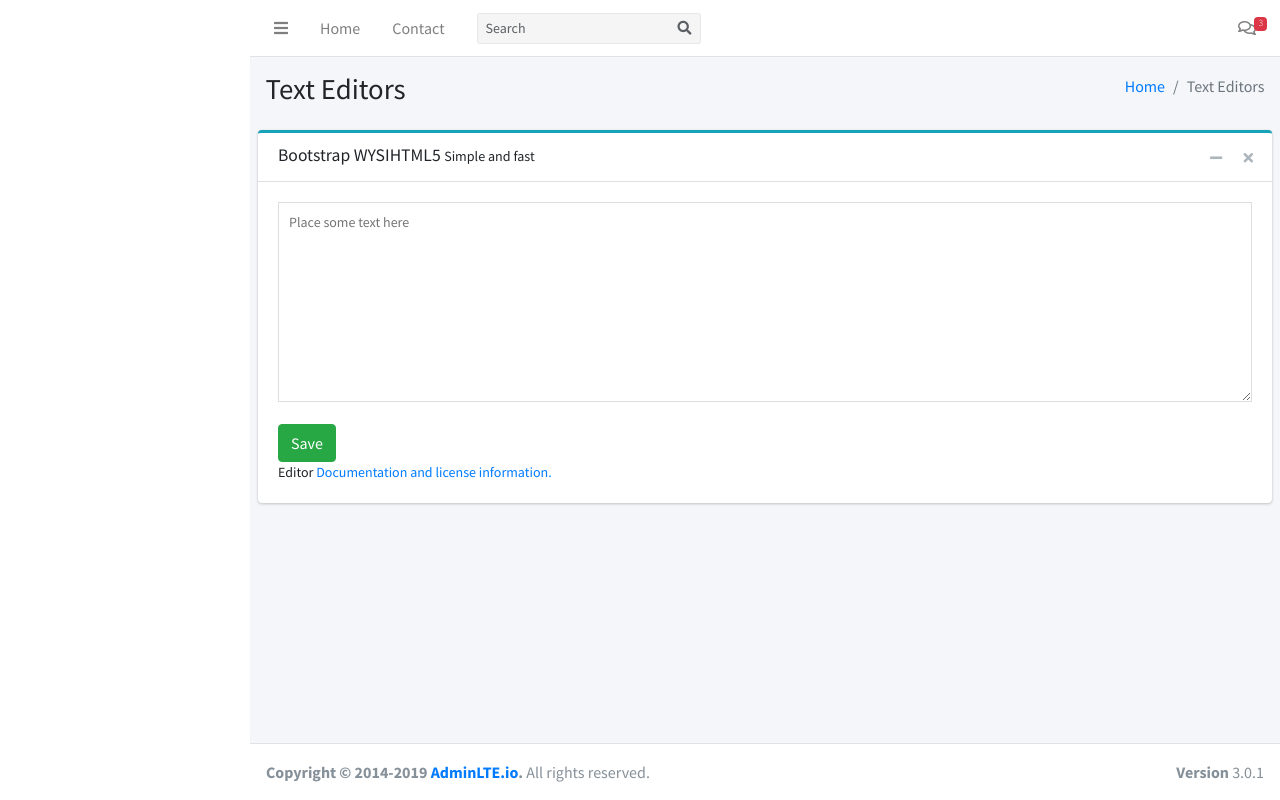
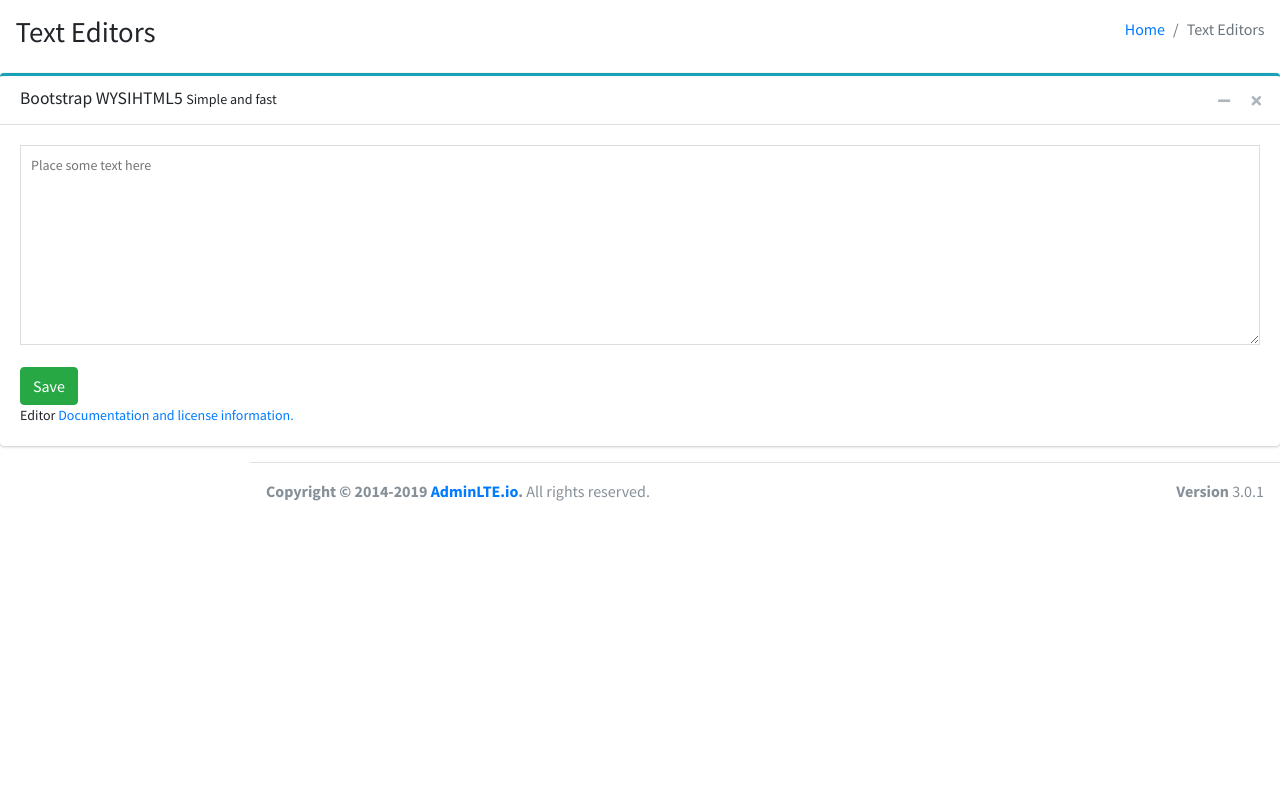
Before and after one commit to AHS12/SummerNote-Image_upload, a PHP site: page / in a window 1280 px wide. Run offline with PHP 8.4, Linux system fonts and the light colour scheme; some libraries are stand-ins or nearby versions.

Commit message:
Minor Fix

```diff
--- a/index.php
+++ b/index.php
@@ -21,53 +21,9 @@
 </head>
 
 <body class="hold-transition sidebar-mini">
-    <div class="wrapper">
-        <!-- Navbar -->
-        <nav class="main-header navbar navbar-expand navbar-white navbar-light">
-            <!-- Left navbar links -->
-            <ul class="navbar-nav">
-                <li class="nav-item">
-                    <a class="nav-link" data-widget="pushmenu" href="#"><i class="fas fa-bars"></i></a>
-                </li>
-                <li class="nav-item d-none d-sm-inline-block">
-                    <a href="../../index3.html" class="nav-link">Home</a>
-                </li>
-                <li class="nav-item d-none d-sm-inline-block">
-                    <a href="#" class="nav-link">Contact</a>
-                </li>
-            </ul>
-
-            <!-- SEARCH FORM -->
-            <form class="form-inline ml-3">
-                <div class="input-group input-group-sm">
-                    <input class="form-control form-control-navbar" type="search" placeholder="Search"
-                        aria-label="Search">
-                    <div class="input-group-append">
-                        <button class="btn btn-navbar" type="submit">
-                            <i class="fas fa-search"></i>
-                        </button>
-                    </div>
-                </div>
-            </form>
-
-            <!-- Right navbar links -->
-            <ul class="navbar-nav ml-auto">
-                <!-- Messages Dropdown Menu -->
-                <li class="nav-item dropdown">
-                    <a class="nav-link" data-toggle="dropdown" href="#">
-                        <i class="far fa-comments"></i>
-                        <span class="badge badge-danger navbar-badge">3</span>
-                    </a>
-
-            </ul>
-        </nav>
-        <!-- /.sidebar-menu -->
-    </div>
-    <!-- /.sidebar -->
-
 
     <!-- Content Wrapper. Contains page content -->
-    <div class="content-wrapper">
+    <div class="content">
         <!-- Content Header (Page header) -->
         <section class="content-header">
             <div class="container-fluid">
@@ -178,6 +134,7 @@
                 let data = new FormData();
                 data.append('file', file, file.name);
 
+
                 $.ajax({
                     method: 'POST',
                     url: 'upload.php',
@@ -198,6 +155,7 @@
         })
 
         function savePost() {
+            event.preventDefault();
             $.ajax({
                 method: "post",
                 url: "save_post_query.php",
@@ -207,8 +165,9 @@
                     console.log(data);
                     $("#postForm").html("");
                     // $('#stock-update-modal').modal('hide');
-                    // location.reload(true);
-                   // alert(data);
+                    alert(data);
+                     location.reload(true);
+
 
                 }
 
--- a/save_post_query.php
+++ b/save_post_query.php
@@ -7,7 +7,8 @@ if(isset($_POST)){
 
     if (mysqli_query($connection,$query)) {
         echo "Success";
-        header("Location: index.php");
+        //
+      //  header("Refresh:0; url=index.php");
 
     } else {
         echo "Error: ".$connection->error;
```
